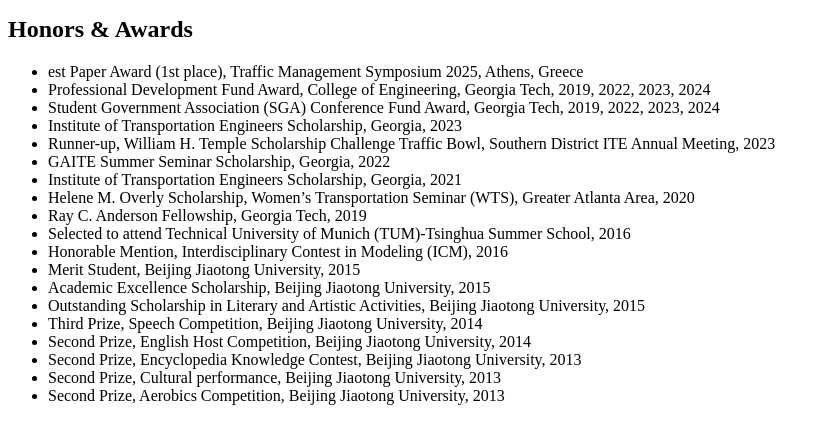
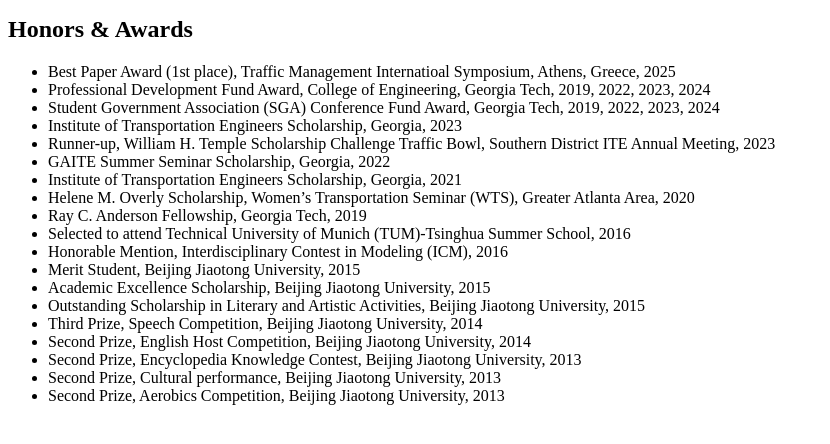
Before and after one commit to YangjiaoChen/YangjiaoChen.github.io, a Jekyll site: the page built from awards.html, in a window 1280 px wide, cut to the strip 112-556 px from the top of the page. Shown: the whole strip, without its empty margins (0-830 px from the left). Built offline with Jekyll 4.4.1, drawn with Linux system fonts in a browser that asks for light colours.

Commit message:
Correct award name and year in honors list

```diff
--- a/awards.html
+++ b/awards.html
@@ -78,7 +78,7 @@ title: "Yangjiao Chen: awards"
   <div class="col-sm-12">
 <h2> Honors & Awards </h2>
 <ul>
-    <li>est Paper Award (1st place), Traffic Management Symposium 2025, Athens, Greece</li>
+    <li>Best Paper Award (1st place), Traffic Management Internatioal Symposium, Athens, Greece, 2025 </li>
     <li>Professional Development Fund Award, College of Engineering, Georgia Tech, 2019, 2022, 2023, 2024 </li>
     <li>Student Government Association (SGA) Conference Fund Award, Georgia Tech, 2019, 2022, 2023, 2024</li>
     <li>Institute of Transportation Engineers Scholarship, Georgia, 2023 </li>
```
